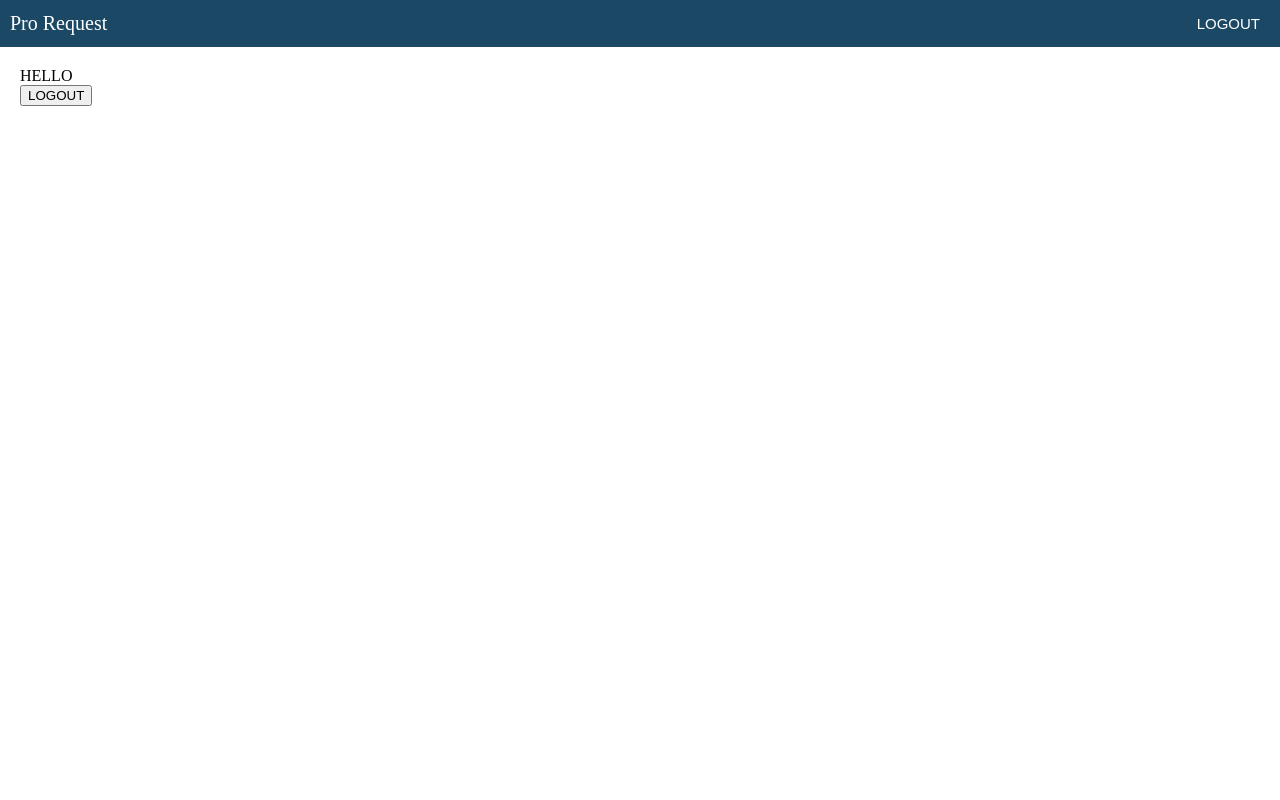
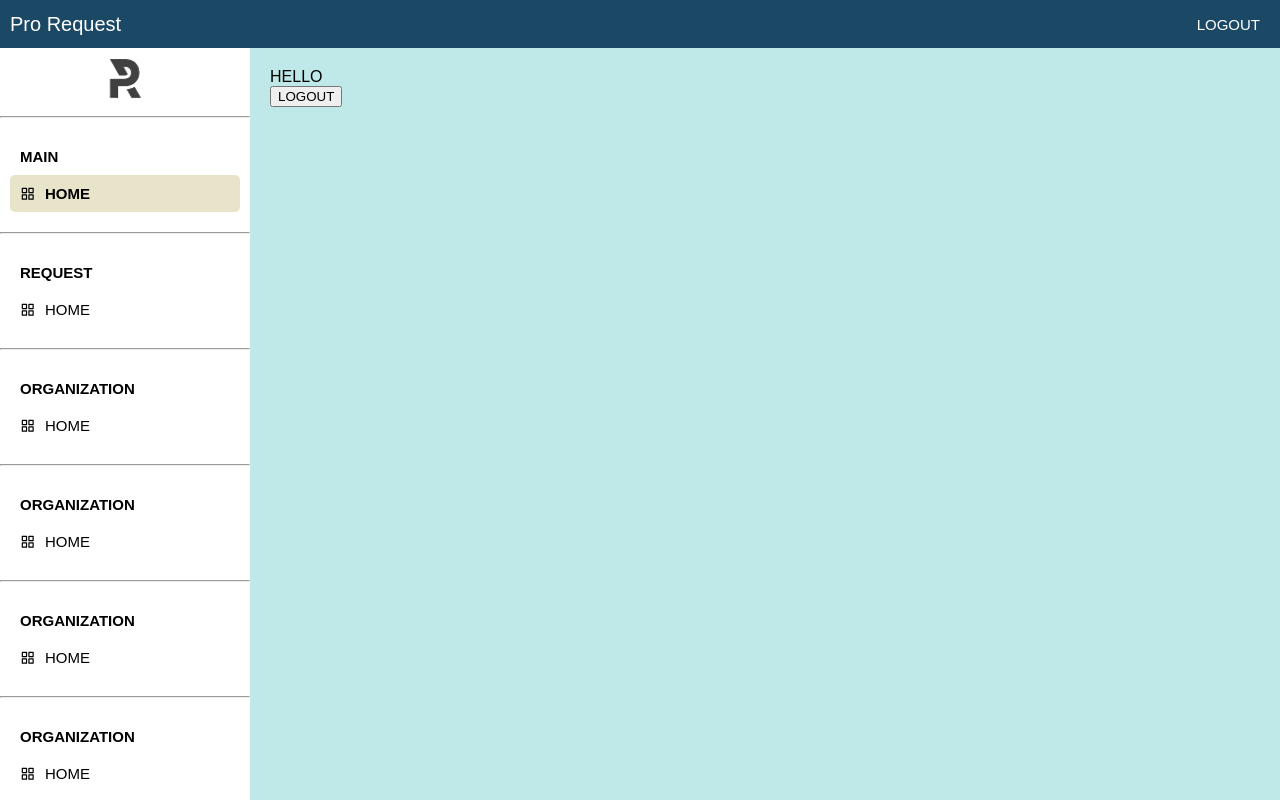
Before and after one commit to juba0713/JBProject, a Spring Boot app: page /pro-request/home in a window 1280 px wide. Run offline with Spring Boot 4, Linux system fonts and the light colour scheme; some web fonts are replaced.

Commit message:
Push Pro Request Sidebar

```diff
--- a/JBProject/src/main/resources/static/css/pro-request/common.css
+++ b/JBProject/src/main/resources/static/css/pro-request/common.css
@@ -1,13 +1,45 @@
+
+
+@font-face {
+  font-family: 'Montserrat';
+  src: url('../fonts/Montserrat-Italic.ttf') format('truetype');
+  font-weight: normal;
+  font-style: italic;
+}
+
+@font-face {
+  font-family: 'Montserrat';
+  src: url('../fonts/Montserrat-BoldItalic.ttf') format('truetype');
+  font-weight: bold;
+  font-style: italic;
+}
+
 body,
 html{
 	padding: 0;
 	margin: 0;
 	width: 100%;
 	height: 100%;
+	background: #BEE9E8;
+	font-family: 'Montserrat', sans-serif;
+}
+
+body{
+	display: flex;
+	flex-direction: column;
 }
 
 .container{
-	padding: 20px;
+	width: 100%;
+	height: 100%;
+	display: flex;
+	position: relative;
+	overflow: hidden;
+}
+
+.content{
+	padding: 20px 20px 20px 270px;
+	box-sizing: border-box;
 }
 
 .action-btn{
@@ -27,3 +59,8 @@ html{
 .action-btn:hover{
 	background: #3C6D85;
 }
+
+a{
+	text-decoration: none;
+	color: #000;
+}
--- a/JBProject/src/main/resources/static/css/pro-request/fragments/header.css
+++ b/JBProject/src/main/resources/static/css/pro-request/fragments/header.css
@@ -1,5 +1,6 @@
 .header{
 	width: 100%;
+	height: 50px;
 	background: #1B4965;
 	padding: 10px;
 	box-sizing: border-box;
--- /dev/null
+++ b/JBProject/src/main/resources/static/css/pro-request/fragments/sidebar.css
@@ -0,0 +1,140 @@
+.sidebar{
+	position: absolute;
+	top: 0;
+	left: 0;
+	background: #fff;
+	width: 250px;
+	height: 100%;
+	display: flex;
+	flex-direction: column;
+	align-items: center;
+	overflow-y: auto;
+	flex-shrink: 0;
+	z-index: 10;
+	transition: 1s ease;
+	font-size: 15px;
+}
+
+.sidebar.active{
+	width: 100px;
+}
+
+.sidebar.active li span:nth-child(2){
+	display: none;
+}
+
+.sidebar.active .sidebar-content ul li:nth-child(n+2){
+	display: flex;
+	align-items: center;
+	justify-content: center;
+}
+
+.sidebar.active .sidebar-content ul li:nth-child(1){
+	display: none;
+}
+
+
+.sidebar-header img{
+	width: 50px;
+	height: 50px;
+}
+
+.sidebar-header{
+	display: flex;
+	align-items: center;
+	justify-content: center;
+	padding: 5px 10px;
+	box-sizing: border-box;
+	width: 100%;
+}
+
+.sidebar-content{
+	width: 100%;
+}
+
+.sidebar-content ul{
+	padding: 5px 10px;
+	box-sizing: border-box;
+	display: flex;
+	flex-direction: column;
+	height: min-content;
+}
+
+.sidebar-content ul li{
+	padding: 10px 10px;
+	box-sizing: border-box;
+	color: #000;
+
+}
+
+.sidebar-content ul li svg{
+	width: 15px;
+	height: 15px;
+}
+
+.sidebar-content ul li span{
+	display: flex;
+	gap: 10px;
+	font-size: 15px;
+}
+
+.sidebar-content ul li:nth-child(n+2) {
+    display: flex;
+    align-items: center;
+    gap: 10px;
+    cursor: pointer;
+}
+
+.sidebar-content ul li:nth-child(n+2):hover {
+    color: #FAF9F6;
+    font-weight: bold;
+    background: #E8E4C9;
+    border-radius: 5px;
+}
+
+
+.sidebar-content ul li:nth-child(1){
+	color: #000;
+	font-weight: 600;
+	display: flex;
+}
+
+.sidebar-content ul li span{
+	display: flex;
+	justify-content: center;
+	align-items: center;
+}
+
+.sidebar-content ul li a{
+	display: flex;
+	align-items: center;
+	gap: 10px;
+}
+
+.current-screen{
+    color: #FAF9F6;
+    font-weight: bold;
+    background: #E8E4C9;
+    border-radius: 5px;
+}
+
+/* Hide scrollbar in Webkit browsers by default */
+.sidebar::-webkit-scrollbar {
+  width: 5px;
+}
+
+.sidebar::-webkit-scrollbar-track {
+  background: transparent; /* Invisible track */
+}
+
+.sidebar::-webkit-scrollbar-thumb {
+  background: #888; /* Color of the scrollbar */
+  border-radius: 10px;
+  opacity: 0; /* Invisible by default */
+  transition: opacity 0.3s; /* Smooth visibility transition */
+}
+
+/* Make scrollbar visible when hovering over the sidebar */
+.sidebar:hover::-webkit-scrollbar-thumb {
+  opacity: 1; /* Visible on hover */
+}
--- a/JBProject/src/main/resources/templates/home.html
+++ b/JBProject/src/main/resources/templates/home.html
@@ -16,8 +16,8 @@
 	  <div th:replace="~{fragments/sidebar :: sidebar} "></div>
 	  <div class="content">
 		  <img th:src="@{/images/dinosaur.png}" alt="dinosaur">
-		  <div class="name">Julius P. Basas</div>
-		  <div class="title">Programmer</div>
+		  <div class="name">JB Project</div>
+		  <div class="title">Project</div>
 	  </div>
   </div>
   <script>
--- /dev/null
+++ b/JBProject/src/main/resources/templates/pro-request/fragments/sidebar.html
@@ -0,0 +1,116 @@
+<!DOCTYPE html>
+<html>
+<head>
+<meta charset="UTF-8">
+<title>Insert title here</title>
+</head>
+<body>
+	<div th:fragment="sidebar" class="sidebar">
+		<div class="sidebar-header">
+			<img th:src="@{/images/pro-request/pro-request-logo.png}" class="menu"/>
+		</div>
+		<div class="sidebar-content">
+			<hr>
+			<ul>
+				<li>MAIN</li>
+				<li class="current-screen">
+					<a th:href="@{/}">
+						<svg width="25" height="25" viewBox="0 0 25 25" fill="none" xmlns="http://www.w3.org/2000/svg">
+							<path d="M10.8824 3.94735H3.88239V10.9473H10.8824V3.94735Z" stroke="black" stroke-width="2" stroke-linecap="round" stroke-linejoin="round"/>
+							<path d="M21.8824 3.94735H14.8824V10.9473H21.8824V3.94735Z" stroke="black" stroke-width="2" stroke-linecap="round" stroke-linejoin="round"/>
+							<path d="M21.8824 14.9473H14.8824V21.9473H21.8824V14.9473Z" stroke="black" stroke-width="2" stroke-linecap="round" stroke-linejoin="round"/>
+							<path d="M10.8824 14.9473H3.88239V21.9473H10.8824V14.9473Z" stroke="black" stroke-width="2" stroke-linecap="round" stroke-linejoin="round"/>
+						</svg>
+						<span>HOME</span>
+					</a>
+				</li>
+			</ul>
+			<hr>
+			<ul>
+				<li>REQUEST</li>
+				<li>
+					<a th:href="@{/}">
+						<svg width="25" height="25" viewBox="0 0 25 25" fill="none" xmlns="http://www.w3.org/2000/svg">
+							<path d="M10.8824 3.94735H3.88239V10.9473H10.8824V3.94735Z" stroke="black" stroke-width="2" stroke-linecap="round" stroke-linejoin="round"/>
+							<path d="M21.8824 3.94735H14.8824V10.9473H21.8824V3.94735Z" stroke="black" stroke-width="2" stroke-linecap="round" stroke-linejoin="round"/>
+							<path d="M21.8824 14.9473H14.8824V21.9473H21.8824V14.9473Z" stroke="black" stroke-width="2" stroke-linecap="round" stroke-linejoin="round"/>
+							<path d="M10.8824 14.9473H3.88239V21.9473H10.8824V14.9473Z" stroke="black" stroke-width="2" stroke-linecap="round" stroke-linejoin="round"/>
+						</svg>
+						<span>HOME</span>
+					</a>
+				</li>
+			</ul>
+			<hr>
+			<ul>
+				<li>ORGANIZATION</li>
+				<li>
+					<a th:href="@{/}">
+						<svg width="25" height="25" viewBox="0 0 25 25" fill="none" xmlns="http://www.w3.org/2000/svg">
+							<path d="M10.8824 3.94735H3.88239V10.9473H10.8824V3.94735Z" stroke="black" stroke-width="2" stroke-linecap="round" stroke-linejoin="round"/>
+							<path d="M21.8824 3.94735H14.8824V10.9473H21.8824V3.94735Z" stroke="black" stroke-width="2" stroke-linecap="round" stroke-linejoin="round"/>
+							<path d="M21.8824 14.9473H14.8824V21.9473H21.8824V14.9473Z" stroke="black" stroke-width="2" stroke-linecap="round" stroke-linejoin="round"/>
+							<path d="M10.8824 14.9473H3.88239V21.9473H10.8824V14.9473Z" stroke="black" stroke-width="2" stroke-linecap="round" stroke-linejoin="round"/>
+						</svg>
+						<span>HOME</span>
+					</a>
+				</li>
+			</ul>
+			<hr>
+			<ul>
+				<li>ORGANIZATION</li>
+				<li>
+					<a th:href="@{/}">
+						<svg width="25" height="25" viewBox="0 0 25 25" fill="none" xmlns="http://www.w3.org/2000/svg">
+							<path d="M10.8824 3.94735H3.88239V10.9473H10.8824V3.94735Z" stroke="black" stroke-width="2" stroke-linecap="round" stroke-linejoin="round"/>
+							<path d="M21.8824 3.94735H14.8824V10.9473H21.8824V3.94735Z" stroke="black" stroke-width="2" stroke-linecap="round" stroke-linejoin="round"/>
+							<path d="M21.8824 14.9473H14.8824V21.9473H21.8824V14.9473Z" stroke="black" stroke-width="2" stroke-linecap="round" stroke-linejoin="round"/>
+							<path d="M10.8824 14.9473H3.88239V21.9473H10.8824V14.9473Z" stroke="black" stroke-width="2" stroke-linecap="round" stroke-linejoin="round"/>
+						</svg>
+						<span>HOME</span>
+					</a>
+				</li>
+			</ul>
+			<hr>
+			<ul>
+				<li>ORGANIZATION</li>
+				<li>
+					<a th:href="@{/}">
+						<svg width="25" height="25" viewBox="0 0 25 25" fill="none" xmlns="http://www.w3.org/2000/svg">
+							<path d="M10.8824 3.94735H3.88239V10.9473H10.8824V3.94735Z" stroke="black" stroke-width="2" stroke-linecap="round" stroke-linejoin="round"/>
+							<path d="M21.8824 3.94735H14.8824V10.9473H21.8824V3.94735Z" stroke="black" stroke-width="2" stroke-linecap="round" stroke-linejoin="round"/>
+							<path d="M21.8824 14.9473H14.8824V21.9473H21.8824V14.9473Z" stroke="black" stroke-width="2" stroke-linecap="round" stroke-linejoin="round"/>
+							<path d="M10.8824 14.9473H3.88239V21.9473H10.8824V14.9473Z" stroke="black" stroke-width="2" stroke-linecap="round" stroke-linejoin="round"/>
+						</svg>
+						<span>HOME</span>
+					</a>
+				</li>
+			</ul>
+			<hr>
+			<ul>
+				<li>ORGANIZATION</li>
+				<li>
+					<a th:href="@{/}">
+						<svg width="25" height="25" viewBox="0 0 25 25" fill="none" xmlns="http://www.w3.org/2000/svg">
+							<path d="M10.8824 3.94735H3.88239V10.9473H10.8824V3.94735Z" stroke="black" stroke-width="2" stroke-linecap="round" stroke-linejoin="round"/>
+							<path d="M21.8824 3.94735H14.8824V10.9473H21.8824V3.94735Z" stroke="black" stroke-width="2" stroke-linecap="round" stroke-linejoin="round"/>
+							<path d="M21.8824 14.9473H14.8824V21.9473H21.8824V14.9473Z" stroke="black" stroke-width="2" stroke-linecap="round" stroke-linejoin="round"/>
+							<path d="M10.8824 14.9473H3.88239V21.9473H10.8824V14.9473Z" stroke="black" stroke-width="2" stroke-linecap="round" stroke-linejoin="round"/>
+						</svg>
+						<span>HOME</span>
+					</a>
+				</li>
+			</ul>
+		</div>
+		<script>
+			let menu = document.querySelector('.menu');
+			console.log(menu);
+			if(menu){
+				menu.addEventListener('click', function(){
+					console.log("HELLO");
+					this.closest('.sidebar').classList.toggle('active');
+				});
+			}
+		</script>
+	</div>
+</body>
+</html>
--- a/JBProject/src/main/resources/templates/pro-request/user/home.html
+++ b/JBProject/src/main/resources/templates/pro-request/user/home.html
@@ -3,14 +3,19 @@
 <head>
 <meta charset="UTF-8">
 <title>Insert title here</title>
+ <meta name="viewport" content="width=device-width, initial-scale=1.0">
 <link rel="stylesheet" th:href="@{/css/pro-request/common.css}" />
 <link rel="stylesheet" th:href="@{/css/pro-request/fragments/header.css}" />
+<link rel="stylesheet" th:href="@{/css/pro-request/fragments/sidebar.css}" />
 </head>
 <body>
 	<div th:replace="~{/pro-request/fragments/header :: header}"></div>
 	<div class="container">
-		<div>HELLO</div>
-		<button>LOGOUT</button>
+		<div th:replace="~{/pro-request/fragments/sidebar :: sidebar}"></div>
+		<div class="content">
+			<div>HELLO</div>
+			<button>LOGOUT</button>
+		</div>
 	</div>
 </body>
 </html>
```
Also changed, not shown: JBProject/src/main/resources/static/images/pro-request/pro-request-logo.png (added).
